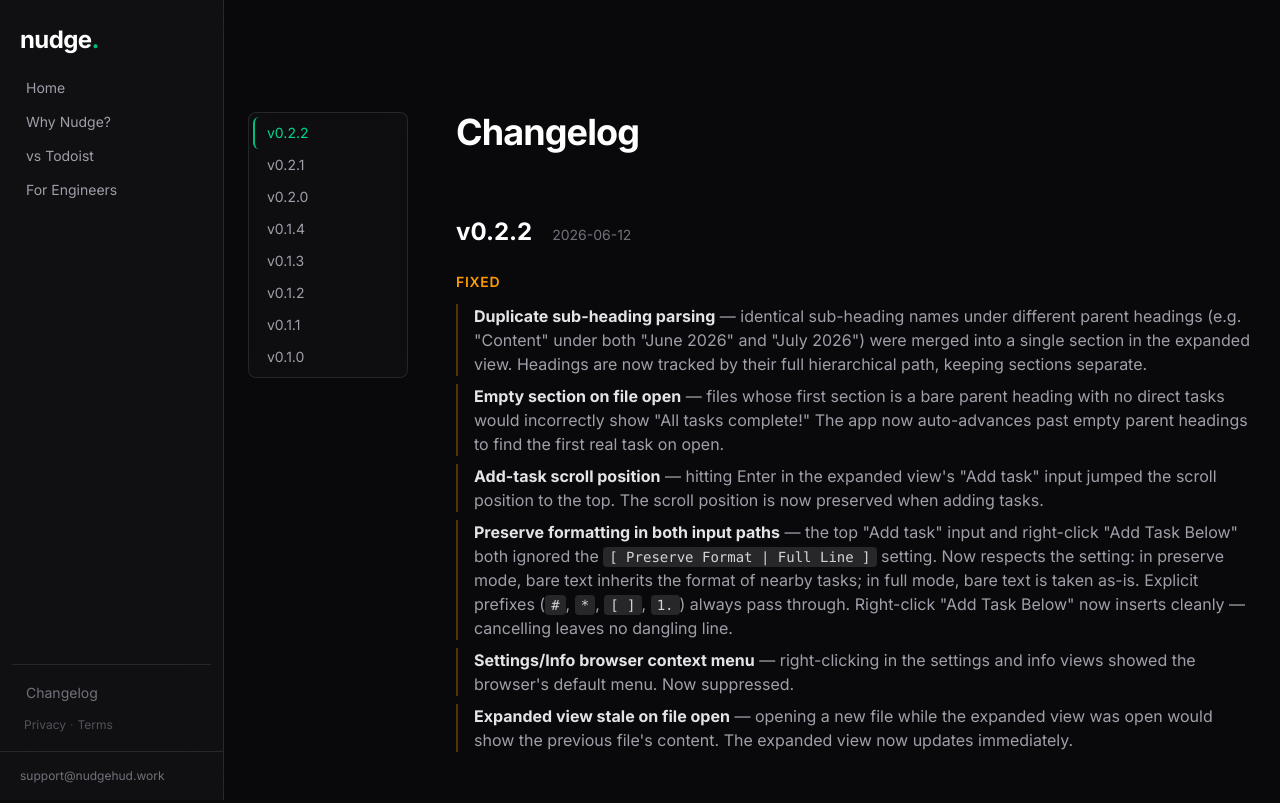
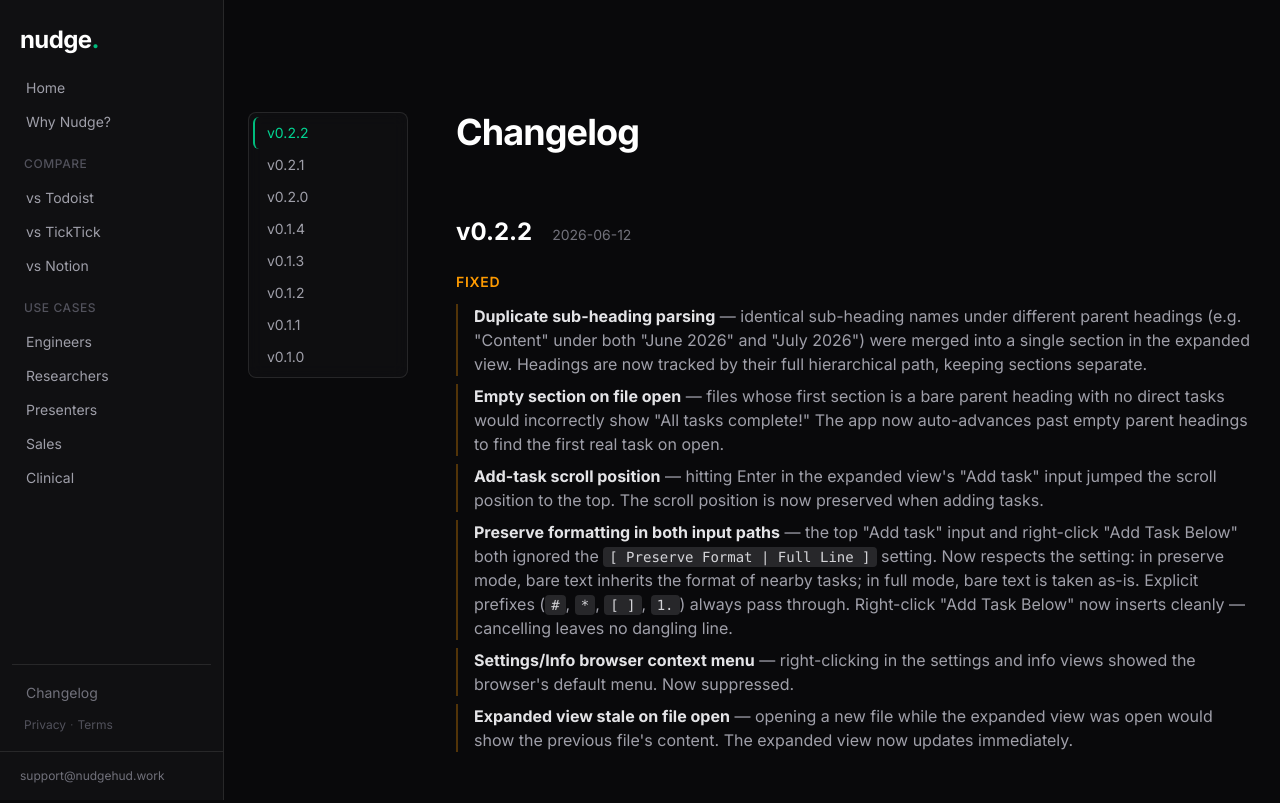
Before and after one commit to mrzfaizaan/nudge-website, a website: page changelog.html in a window 1280 px wide. Shown: the top 803 px of the page. Drawn offline with Linux system fonts and the light colour scheme.

Commit message:
Standardize changelog sidebar with all compare + use-case pages

```diff
--- a/changelog.html
+++ b/changelog.html
@@ -72,8 +72,20 @@
     <div class="px-3 flex-1 space-y-0.5">
       <a href="./index.html" class="block px-3 py-1.5 text-sm rounded-md transition-colors cursor-pointer border-l-2 border-transparent text-zinc-400 hover:text-white hover:bg-white/5">Home</a>
       <a href="./index.html#why-onetime" class="block px-3 py-1.5 text-sm rounded-md transition-colors cursor-pointer border-l-2 border-transparent text-zinc-400 hover:text-white hover:bg-white/5">Why Nudge?</a>
+      <div class="pt-3 pb-1">
+        <span class="block px-3 py-1 text-xs font-medium text-zinc-600 uppercase tracking-wider">Compare</span>
+      </div>
       <a href="./compare/todoist.html" class="block px-3 py-1.5 text-sm rounded-md transition-colors cursor-pointer border-l-2 border-transparent text-zinc-400 hover:text-white hover:bg-white/5">vs Todoist</a>
-      <a href="./use-cases/engineers.html" class="block px-3 py-1.5 text-sm rounded-md transition-colors cursor-pointer border-l-2 border-transparent text-zinc-400 hover:text-white hover:bg-white/5">For Engineers</a>
+      <a href="./compare/ticktick.html" class="block px-3 py-1.5 text-sm rounded-md transition-colors cursor-pointer border-l-2 border-transparent text-zinc-400 hover:text-white hover:bg-white/5">vs TickTick</a>
+      <a href="./compare/notion.html" class="block px-3 py-1.5 text-sm rounded-md transition-colors cursor-pointer border-l-2 border-transparent text-zinc-400 hover:text-white hover:bg-white/5">vs Notion</a>
+      <div class="pt-3 pb-1">
+        <span class="block px-3 py-1 text-xs font-medium text-zinc-600 uppercase tracking-wider">Use Cases</span>
+      </div>
+      <a href="./use-cases/engineers.html" class="block px-3 py-1.5 text-sm rounded-md transition-colors cursor-pointer border-l-2 border-transparent text-zinc-400 hover:text-white hover:bg-white/5">Engineers</a>
+      <a href="./use-cases/researchers.html" class="block px-3 py-1.5 text-sm rounded-md transition-colors cursor-pointer border-l-2 border-transparent text-zinc-400 hover:text-white hover:bg-white/5">Researchers</a>
+      <a href="./use-cases/presenters.html" class="block px-3 py-1.5 text-sm rounded-md transition-colors cursor-pointer border-l-2 border-transparent text-zinc-400 hover:text-white hover:bg-white/5">Presenters</a>
+      <a href="./use-cases/sales.html" class="block px-3 py-1.5 text-sm rounded-md transition-colors cursor-pointer border-l-2 border-transparent text-zinc-400 hover:text-white hover:bg-white/5">Sales</a>
+      <a href="./use-cases/clinical.html" class="block px-3 py-1.5 text-sm rounded-md transition-colors cursor-pointer border-l-2 border-transparent text-zinc-400 hover:text-white hover:bg-white/5">Clinical</a>
     </div>
     <div class="px-3 pb-3 mt-auto">
       <div class="border-t border-white/10 pt-3 space-y-0.5">
```
